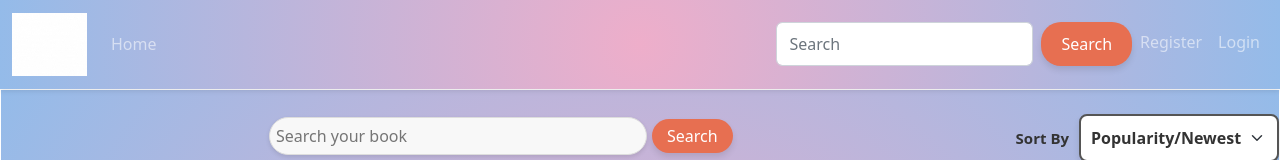
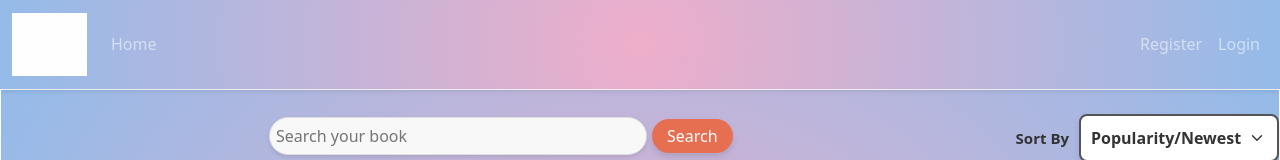
Before and after one commit to Purodhika/COMP313-003-Team-2-F23, a React (Create React App) app in the folder bookepedia-frontend-main/: page / in a window 1280 px wide. Shown: the top 160 px of the page. Built offline with nearby package versions, Linux system fonts and the light colour scheme; no server answers.

Commit message:
fixed navbar

```diff
--- a/bookepedia-frontend-main/src/components/NavBar.js
+++ b/bookepedia-frontend-main/src/components/NavBar.js
@@ -91,7 +91,7 @@
           </Nav>
 
           <Nav>
-            <Form className="d-flex">
+            {/* <Form className="d-flex">
               <Form.Control
                 type="search"
                 placeholder="Search"
@@ -115,7 +115,7 @@
               >
                 Search
               </Button>
-            </Form>
+            </Form> */}
 
             {userType === "USER" && loggedIn ? (
               <LinkContainer to="upload">
@@ -151,7 +151,7 @@
             ) : (
               <div></div>
             )}
-            {loggedIn ? (
+            {/* {loggedIn ? (
               <LinkContainer to="account-details">
                 <Nav.Link style={{ transition: "color 0.3s" }}
                 onMouseOver={(e) => (e.target.style.transform = "scale(1.2)")}
@@ -159,7 +159,7 @@
               </LinkContainer>
             ) : (
               <div></div>
-            )}
+            )} */}
 
             {loggedIn ? (
               <div></div>
```
